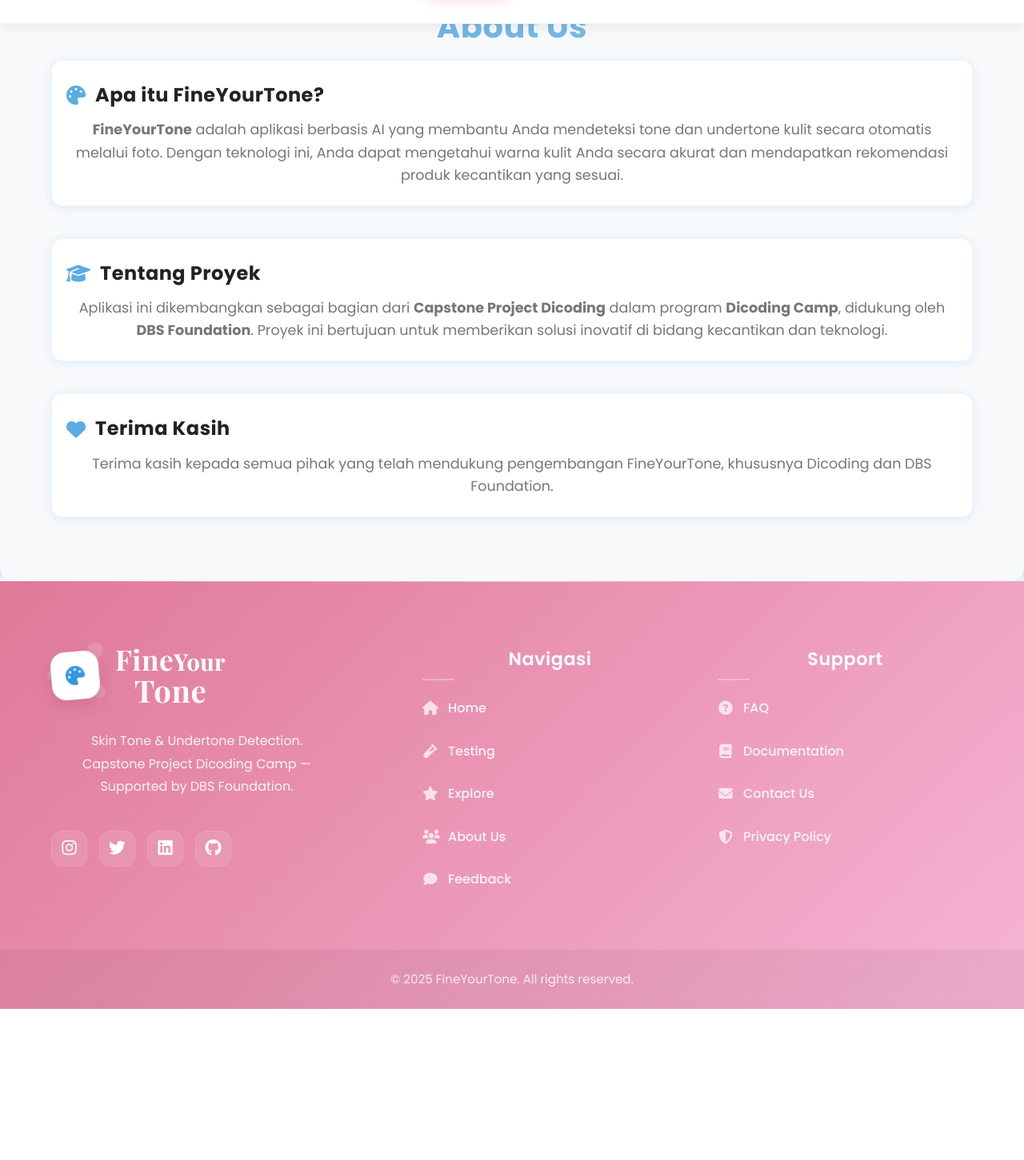
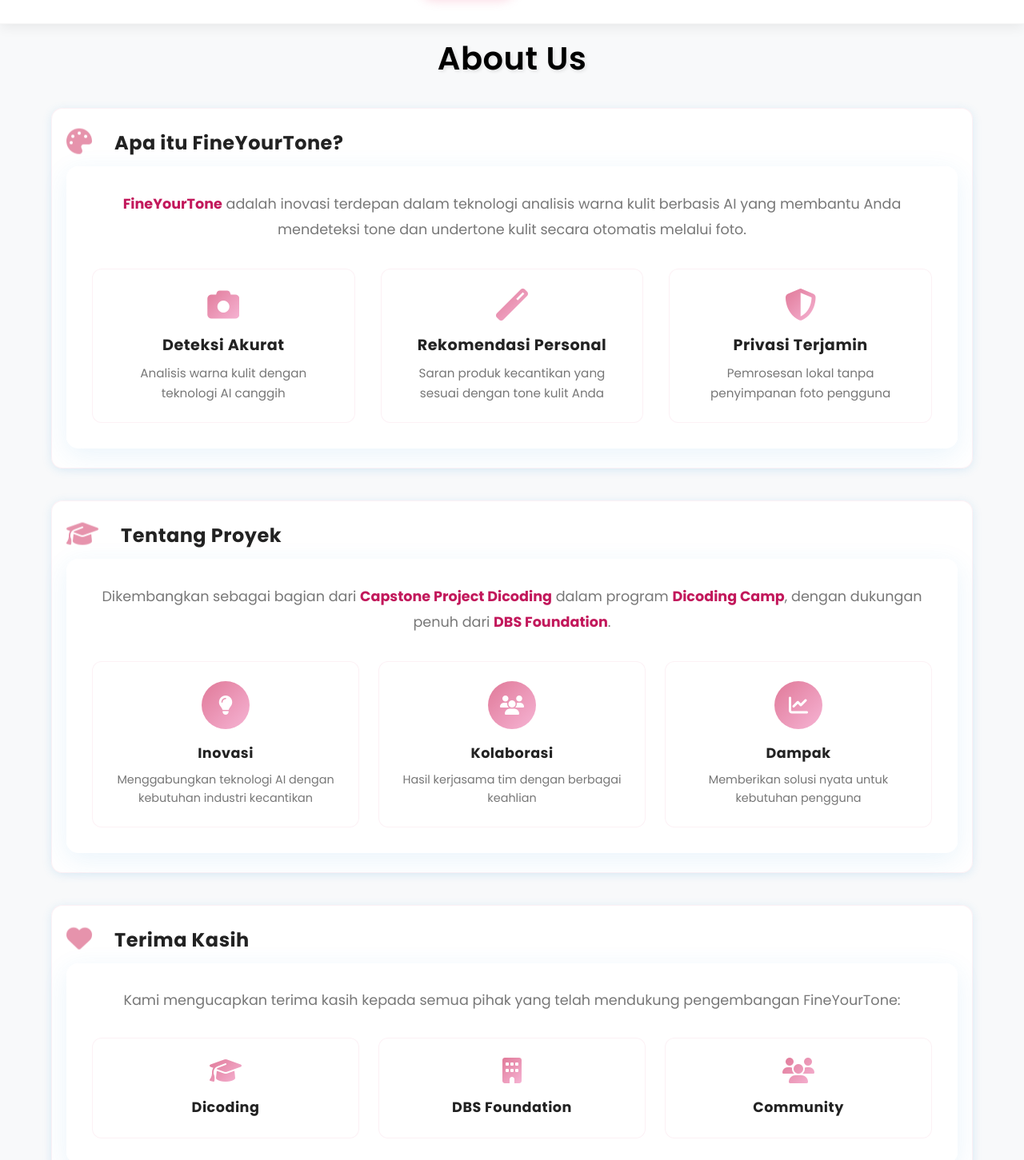
Before and after one commit to divey08/Capstone_FineYourTone, a Vue app in the folder vue-frontend/: page /about in a window 1280 px wide. Shown: the part 79-1530 px from the top of the page at 80% size. Before the commit the page ends 1341 px from the top, so only its background shows below. Built offline with nearby package versions, Linux system fonts and the light colour scheme.

Commit message:
styling nav about us dan update nav explore
mengstyling seluruh konten di nav about us kecuali footer dan update nav explore

```diff
--- a/vue-frontend/src/style.css
+++ b/vue-frontend/src/style.css
@@ -34,6 +34,14 @@
   /* Spacing */
   --container-padding: 0;
   --section-padding: 80px 0;
+
+  /* Pink theme for About Us content */
+  --pink-primary: #e07998;
+  --pink-secondary: #f6b4d4;
+  --pink-light: #ffd6e5;
+  --pink-dark: #c2185b;
+  --pink-gradient: linear-gradient(135deg, #e07998 0%, #f6b4d4 100%);
+  --pink-shadow: rgba(224, 121, 152, 0.2);
 }
 
 body {
@@ -209,7 +217,7 @@
 
 /* --- AboutUs.vue --- */
 .about-us {
-  padding-top: 80px;
+  padding-top: 120px; /* Increased padding to prevent navbar overlap */
   padding-bottom: 40px;
   background: var(--bg-light);
   border-radius: 18px;
@@ -218,14 +226,20 @@
 }
 .about-us .page-title {
   font-size: 2.5rem;
-  margin-bottom: 10px;
+  margin-bottom: 30px;
   text-align: center;
   animation: fadeInSection 1.2s cubic-bezier(.4,2,.6,1);
-  color: var(--text-dark);
-  background: var(--gradient2);
-  -webkit-background-clip: text;
-  -webkit-text-fill-color: transparent;
-  background-clip: text;
+  color: #000000; /* Changed to black */
+  position: relative;
+  z-index: 1;
+  font-weight: 600;
+  text-shadow: 2px 2px 4px rgba(0, 0, 0, 0.1);
+}
+.about-us .subtitle {
+  text-align: center;
+  margin-bottom: 40px;
+  color: #666;
+  animation: floatUp 1.2s cubic-bezier(.4,2,.6,1);
 }
 .about-section, .project-section, .thanks-section {
   margin-bottom: 40px;
@@ -260,6 +274,298 @@
   color: var(--text-light);
 }
 
+/* About Us Page Enhancements */
+.about-us .icon-wrapper {
+  position: relative;
+  display: inline-block;
+  margin-right: 1rem;
+}
+
+.about-us .animated-icon {
+  font-size: 2rem;
+  color: var(--accent);
+  animation: iconFloat 3s ease-in-out infinite;
+}
+
+/* Pink theme for About Us content */
+:root {
+  --pink-primary: #e07998;
+  --pink-secondary: #f6b4d4;
+  --pink-light: #ffd6e5;
+  --pink-dark: #c2185b;
+  --pink-gradient: linear-gradient(135deg, #e07998 0%, #f6b4d4 100%);
+  --pink-shadow: rgba(224, 121, 152, 0.2);
+}
+
+.about-section,
+.project-section,
+.thanks-section {
+  background: rgba(255, 255, 255, 0.95);
+  border: 1px solid rgba(224, 121, 152, 0.1);
+}
+
+.about-us .animated-icon {
+  color: var(--pink-primary);
+}
+
+.about-us .feature-item {
+  background: white;
+  border: 1px solid rgba(224, 121, 152, 0.1);
+  transition: all 0.3s ease;
+}
+
+.about-us .feature-item:hover {
+  border-color: var(--pink-primary);
+  box-shadow: 0 8px 25px var(--pink-shadow);
+}
+
+.about-us .feature-item i {
+  color: var(--pink-primary);
+  background: linear-gradient(135deg, var(--pink-primary), var(--pink-secondary));
+  -webkit-background-clip: text;
+  background-clip: text;
+  -webkit-text-fill-color: transparent;
+}
+
+.about-us .highlight-box {
+  border: 1px solid rgba(224, 121, 152, 0.1);
+  transition: all 0.3s ease;
+}
+
+.about-us .highlight-box:hover {
+  border-color: var(--pink-primary);
+  box-shadow: 0 8px 25px var(--pink-shadow);
+}
+
+.about-us .highlight-icon {
+  background: var(--pink-gradient);
+}
+
+.about-us .highlight-icon i {
+  color: white;
+}
+
+.about-us .supporter-item {
+  border: 1px solid rgba(224, 121, 152, 0.1);
+  transition: all 0.3s ease;
+}
+
+.about-us .supporter-item:hover {
+  border-color: var(--pink-primary);
+  box-shadow: 0 8px 25px var(--pink-shadow);
+}
+
+.about-us .supporter-item i {
+  color: var(--pink-primary);
+  background: var(--pink-gradient);
+  -webkit-background-clip: text;
+  background-clip: text;
+  -webkit-text-fill-color: transparent;
+}
+
+.about-us strong {
+  color: var(--pink-dark);
+}
+
+.about-us h2::after {
+  background: var(--pink-gradient);
+}
+
+/* Keep existing hover and animation effects */
+.about-us .feature-item:hover i,
+.about-us .highlight-box:hover .highlight-icon,
+.about-us .supporter-item:hover i {
+  transform: scale(1.1);
+}
+
+@keyframes iconFloat {
+  0%, 100% {
+    transform: translateY(0) rotate(0);
+  }
+  50% {
+    transform: translateY(-10px) rotate(10deg);
+  }
+}
+
+.content-box {
+  padding: 2rem;
+  background: rgba(255, 255, 255, 0.95);
+  border-radius: 15px;
+  box-shadow: 0 8px 32px rgba(52, 152, 219, 0.1);
+  transition: all 0.3s ease;
+}
+
+.content-box:hover {
+  transform: translateY(-5px);
+  box-shadow: 0 12px 40px rgba(52, 152, 219, 0.15);
+}
+
+.feature-text {
+  font-size: 1.2rem;
+  line-height: 1.8;
+  color: var(--text-dark);
+  text-align: center;
+  margin-bottom: 2rem;
+}
+
+.feature-grid {
+  display: grid;
+  grid-template-columns: repeat(auto-fit, minmax(250px, 1fr));
+  gap: 2rem;
+  margin-top: 2rem;
+}
+
+.feature-item {
+  padding: 1.5rem;
+  background: white;
+  border-radius: 12px;
+  text-align: center;
+  transition: all 0.3s ease;
+  border: 1px solid rgba(52, 152, 219, 0.1);
+}
+
+.feature-item:hover {
+  transform: translateY(-5px) rotate(2deg);
+  box-shadow: 0 10px 30px rgba(52, 152, 219, 0.1);
+}
+
+.feature-item i {
+  font-size: 2.5rem;
+  color: var(--accent);
+  margin-bottom: 1rem;
+  transition: transform 0.3s ease;
+}
+
+.feature-item:hover i {
+  transform: scale(1.2) rotate(-10deg);
+}
+
+.feature-item h3 {
+  font-size: 1.2rem;
+  color: var(--text-dark);
+  margin-bottom: 0.5rem;
+}
+
+.feature-item p {
+  color: var(--text-light);
+  font-size: 0.95rem;
+}
+
+.highlight-text {
+  font-size: 1.2rem;
+  line-height: 1.8;
+  text-align: center;
+  margin-bottom: 2rem;
+  color: var(--text-dark);
+}
+
+.project-highlights {
+  display: grid;
+  grid-template-columns: repeat(auto-fit, minmax(200px, 1fr));
+  gap: 1.5rem;
+  margin-top: 2rem;
+}
+
+.highlight-box {
+  background: white;
+  padding: 1.5rem;
+  border-radius: 12px;
+  text-align: center;
+  transition: all 0.3s ease;
+  border: 1px solid rgba(52, 152, 219, 0.1);
+}
+
+.highlight-box:hover {
+  transform: scale(1.05);
+  box-shadow: 0 10px 30px rgba(52, 152, 219, 0.1);
+}
+
+.highlight-icon {
+  width: 60px;
+  height: 60px;
+  background: linear-gradient(135deg, var(--accent-light), var(--accent));
+  border-radius: 50%;
+  display: flex;
+  align-items: center;
+  justify-content: center;
+  margin: 0 auto 1rem;
+}
+
+.highlight-icon i {
+  font-size: 1.5rem;
+  color: white;
+}
+
+.highlight-box h4 {
+  font-size: 1.1rem;
+  color: var(--text-dark);
+  margin-bottom: 0.5rem;
+}
+
+.highlight-box p {
+  color: var(--text-light);
+  font-size: 0.9rem;
+}
+
+.gratitude-text {
+  font-size: 1.2rem;
+  text-align: center;
+  color: var(--text-dark);
+  margin-bottom: 2rem;
+}
+
+.supporters-grid {
+  display: grid;
+  grid-template-columns: repeat(auto-fit, minmax(150px, 1fr));
+  gap: 1.5rem;
+  margin-top: 2rem;
+}
+
+.supporter-item {
+  background: white;
+  padding: 1.5rem;
+  border-radius: 12px;
+  text-align: center;
+  transition: all 0.3s ease;
+  border: 1px solid rgba(52, 152, 219, 0.1);
+}
+
+.supporter-item:hover {
+  transform: translateY(-5px) scale(1.05);
+  box-shadow: 0 10px 30px rgba(52, 152, 219, 0.1);
+}
+
+.supporter-item i {
+  font-size: 2rem;
+  color: var(--accent);
+  margin-bottom: 1rem;
+}
+
+.supporter-item h4 {
+  font-size: 1.1rem;
+  color: var(--text-dark);
+}
+
+/* Responsive adjustments */
+@media (max-width: 768px) {
+  .feature-grid,
+  .project-highlights,
+  .supporters-grid {
+    grid-template-columns: 1fr;
+    gap: 1rem;
+  }
+
+  .content-box {
+    padding: 1.5rem;
+  }
+
+  .feature-text,
+  .highlight-text,
+  .gratitude-text {
+    font-size: 1.1rem;
+  }
+}
+
 /* --- ContactUs.vue --- */
 .contact-us {
   padding-top: 80px;
@@ -312,15 +618,14 @@
   margin-bottom: 20px;
   text-align: center;
   animation: titleFadeIn 1.2s cubic-bezier(.4,0,.2,1);
-  background: linear-gradient(135deg, var(--accent), var(--accent-light));
-  -webkit-background-clip: text;
-  -webkit-text-fill-color: transparent;
-  background-clip: text;
+  color: #000000;
   font-weight: 800;
   letter-spacing: -0.02em;
   position: relative;
   padding-bottom: 20px;
   text-shadow: 2px 2px 4px rgba(0,0,0,0.1);
+  -webkit-text-fill-color: initial; /* Remove any previous gradient */
+  background: none; /* Remove any previous gradient background */
 }
 
 @keyframes titleFadeIn {
@@ -672,22 +977,6 @@
   filter: blur(15px);
 }
 
-/* Responsive animations */
-@media (max-width: 768px) {
-  .glow-orb {
-    opacity: 0.15;
-    filter: blur(25px);
-  }
-
-  .icon-wrapper {
-    animation: none;
-  }
-
-  .undertone-section:hover {
-    transform: translateY(-3px);
-  }
-}
-
 /* --- HomeView.vue --- */
 .home {
   padding-top: 80px;
@@ -2128,7 +2417,7 @@
 
 .feedback-card:hover .feedback-rating span.active,
 .testimonial-card:hover .testimonial-rating span.active {
-  animation: starPulse 1.5s infinite alternate ease-in-out;
+  animation: starPulse  1.5s infinite alternate ease-in-out;
 }
 
 @keyframes starPulse {
--- a/vue-frontend/src/views/AboutUs.vue
+++ b/vue-frontend/src/views/AboutUs.vue
@@ -4,32 +4,99 @@
 
     <section class="about-section" data-aos="fade-up" data-aos-delay="100">
       <div class="icon-header">
-        <i class="fas fa-palette"></i>
+        <div class="icon-wrapper">
+          <i class="fas fa-palette animated-icon"></i>
+        </div>
         <h2>Apa itu FineYourTone?</h2>
       </div>
-      <p>
-        <strong>FineYourTone</strong> adalah aplikasi berbasis AI yang membantu Anda mendeteksi tone dan undertone kulit secara otomatis melalui foto. Dengan teknologi ini, Anda dapat mengetahui warna kulit Anda secara akurat dan mendapatkan rekomendasi produk kecantikan yang sesuai.
-      </p>
+      <div class="content-box">
+        <p class="feature-text">
+          <strong>FineYourTone</strong> adalah inovasi terdepan dalam teknologi analisis warna kulit berbasis AI yang membantu Anda mendeteksi tone dan undertone kulit secara otomatis melalui foto.
+        </p>
+        <div class="feature-grid">
+          <div class="feature-item" data-aos="zoom-in" data-aos-delay="200">
+            <i class="fas fa-camera"></i>
+            <h3>Deteksi Akurat</h3>
+            <p>Analisis warna kulit dengan teknologi AI canggih</p>
+          </div>
+          <div class="feature-item" data-aos="zoom-in" data-aos-delay="300">
+            <i class="fas fa-magic"></i>
+            <h3>Rekomendasi Personal</h3>
+            <p>Saran produk kecantikan yang sesuai dengan tone kulit Anda</p>
+          </div>
+          <div class="feature-item" data-aos="zoom-in" data-aos-delay="400">
+            <i class="fas fa-shield-alt"></i>
+            <h3>Privasi Terjamin</h3>
+            <p>Pemrosesan lokal tanpa penyimpanan foto pengguna</p>
+          </div>
+        </div>
+      </div>
     </section>
 
     <section class="project-section" data-aos="fade-up" data-aos-delay="200">
       <div class="icon-header">
-        <i class="fas fa-graduation-cap"></i>
+        <div class="icon-wrapper">
+          <i class="fas fa-graduation-cap animated-icon"></i>
+        </div>
         <h2>Tentang Proyek</h2>
       </div>
-      <p>
-        Aplikasi ini dikembangkan sebagai bagian dari <strong>Capstone Project Dicoding</strong> dalam program <strong>Dicoding Camp</strong>, didukung oleh <strong>DBS Foundation</strong>. Proyek ini bertujuan untuk memberikan solusi inovatif di bidang kecantikan dan teknologi.
-      </p>
+      <div class="content-box">
+        <p class="highlight-text">
+          Dikembangkan sebagai bagian dari <strong>Capstone Project Dicoding</strong> dalam program <strong>Dicoding Camp</strong>,
+          dengan dukungan penuh dari <strong>DBS Foundation</strong>.
+        </p>
+        <div class="project-highlights">
+          <div class="highlight-box" data-aos="fade-right" data-aos-delay="300">
+            <div class="highlight-icon">
+              <i class="fas fa-lightbulb"></i>
+            </div>
+            <h4>Inovasi</h4>
+            <p>Menggabungkan teknologi AI dengan kebutuhan industri kecantikan</p>
+          </div>
+          <div class="highlight-box" data-aos="fade-up" data-aos-delay="400">
+            <div class="highlight-icon">
+              <i class="fas fa-users"></i>
+            </div>
+            <h4>Kolaborasi</h4>
+            <p>Hasil kerjasama tim dengan berbagai keahlian</p>
+          </div>
+          <div class="highlight-box" data-aos="fade-left" data-aos-delay="500">
+            <div class="highlight-icon">
+              <i class="fas fa-chart-line"></i>
+            </div>
+            <h4>Dampak</h4>
+            <p>Memberikan solusi nyata untuk kebutuhan pengguna</p>
+          </div>
+        </div>
+      </div>
     </section>
 
     <section class="thanks-section" data-aos="fade-up" data-aos-delay="300">
       <div class="icon-header">
-        <i class="fas fa-heart"></i>
+        <div class="icon-wrapper">
+          <i class="fas fa-heart animated-icon"></i>
+        </div>
         <h2>Terima Kasih</h2>
       </div>
-      <p>
-        Terima kasih kepada semua pihak yang telah mendukung pengembangan FineYourTone, khususnya Dicoding dan DBS Foundation.
-      </p>
+      <div class="content-box">
+        <p class="gratitude-text">
+          Kami mengucapkan terima kasih kepada semua pihak yang telah mendukung pengembangan FineYourTone:
+        </p>
+        <div class="supporters-grid">
+          <div class="supporter-item" data-aos="flip-left" data-aos-delay="400">
+            <i class="fas fa-graduation-cap"></i>
+            <h4>Dicoding</h4>
+          </div>
+          <div class="supporter-item" data-aos="flip-up" data-aos-delay="500">
+            <i class="fas fa-building"></i>
+            <h4>DBS Foundation</h4>
+          </div>
+          <div class="supporter-item" data-aos="flip-right" data-aos-delay="600">
+            <i class="fas fa-users"></i>
+            <h4>Community</h4>
+          </div>
+        </div>
+      </div>
     </section>
   </div>
 </template>
--- a/vue-frontend/src/views/ExploreUndertone.vue
+++ b/vue-frontend/src/views/ExploreUndertone.vue
@@ -29,21 +29,21 @@
             <img src="/img/lightskin.jpg" alt="Light Skin" class="skin-img" />
           </div>
           <h3>Light Skin</h3>
-          <p>Warna kulit terang dengan undertone pink, peach, atau netral. Biasanya mudah terbakar matahari.</p>
+          <p>Light skin sedikit lebih gelap dari fair skin, memiliki variasi undertone seperti warm, cool, atau neutral, dan cocok dengan banyak pilihan warna pakaian maupun makeup.</p>
         </div>
         <div class="skin-type-card" data-aos="zoom-in" data-aos-delay="500">
           <div class="img-frame">
             <img src="/img/fairskin.jpeg" alt="Fair Skin" class="skin-img" />
           </div>
           <h3>Fair Skin</h3>
-          <p>Warna kulit sangat terang, seringkali dengan undertone dingin (cool) atau netral. Seringkali sensitif terhadap sinar matahari.</p>
+          <p>Fair skin adalah warna kulit yang sangat terang dan mudah terbakar matahari, biasanya memiliki undertone pink (cool) atau kuning pucat (warm).</p>
         </div>
         <div class="skin-type-card" data-aos="zoom-in" data-aos-delay="600">
           <div class="img-frame">
             <img src="/img/darkskin.png" alt="Dark Skin" class="skin-img" />
           </div>
           <h3>Dark Skin</h3>
-          <p>Warna kulit gelap dengan undertone hangat (warm), olive, atau netral. Biasanya lebih tahan terhadap paparan sinar matahari.</p>
+          <p>Dark skin memiliki pigmen tinggi, cenderung warm atau neutral, dan cocok dengan warna cerah atau metalik untuk tampilan yang kuat dan elegan.</p>
         </div>
       </div>
     </section>
```
